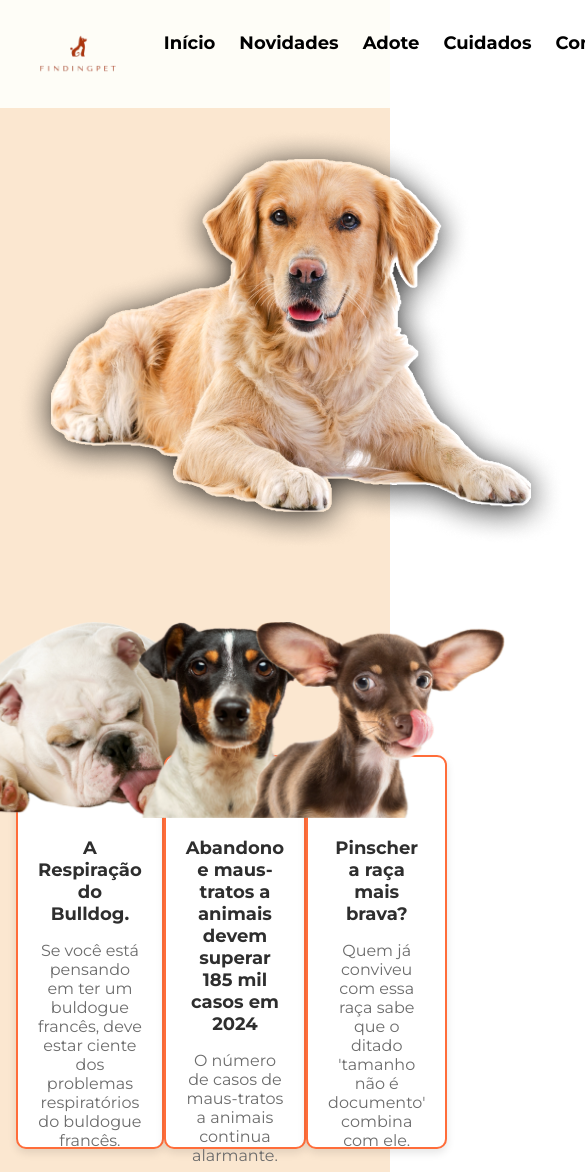
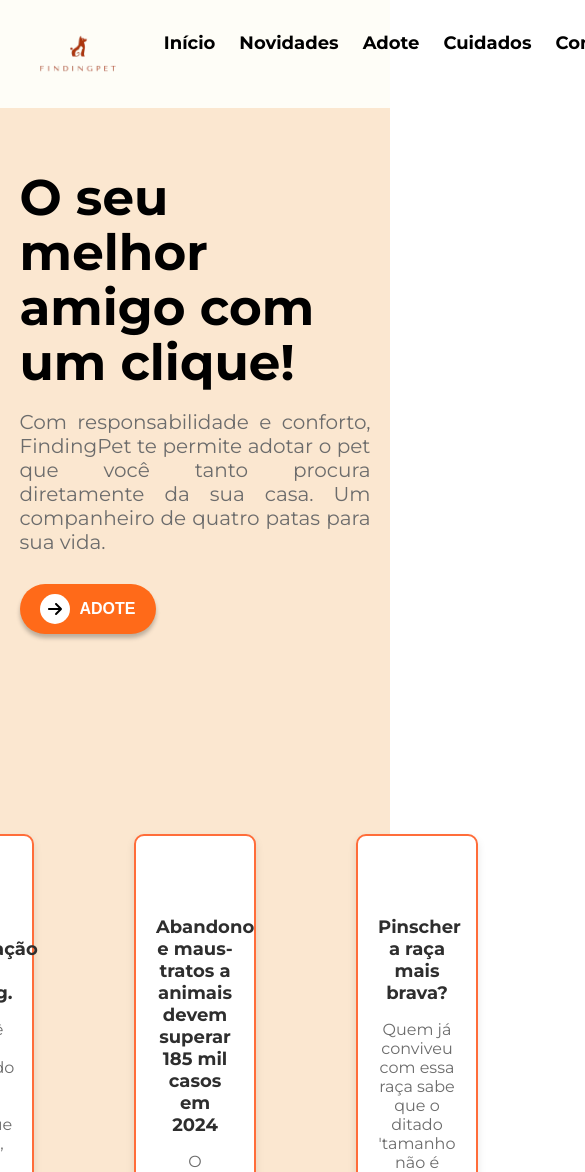
Before and after one commit to lucasgomesdesouza/finding-pets, a React (Create React App) app: page / in a window 390 px wide. Shown: the top 1172 px of the page, 585 px wide, since content can reach past the window. Built offline with nearby package versions, Linux system fonts and the light colour scheme.

Commit message:
homepage media querie

```diff
--- a/src/components/CardSection/CardSection.jsx
+++ b/src/components/CardSection/CardSection.jsx
@@ -3,6 +3,7 @@ import InfoCard from "../InfoCard/InfoCard";
 import bulldogImage from "../../assets/images/bulldog.png";
 import jackRussellImage from "../../assets/images/jack_russell.png";
 import pinscherImage from "../../assets/images/pinscher.png";
+import styles from "./CardSection.module.css"
 
 const CardSection = () => {
     const cardsData = [
@@ -27,7 +28,7 @@ const CardSection = () => {
     ];
 
     return (
-        <div style={{ display: "flex", justifyContent: "space-between", paddingBottom: "80px", paddingTop: "120px" }}>
+        <div className={styles.cardSectionContainer}>
             {cardsData.map((card, index) => (
                 <InfoCard
                     key={index}
--- /dev/null
+++ b/src/components/CardSection/CardSection.module.css
@@ -0,0 +1,14 @@
+.cardSectionContainer{
+    display: flex;
+    justify-content: space-between;
+    padding-bottom: 80px;
+    padding-top: 120px;
+}
+
+@media(max-width:1475px){
+    .cardSectionContainer{
+        flex-direction: row;
+        justify-content: center;
+        gap: 100px;
+    }
+}
--- a/src/components/HeroContent/HeroSection.module.css
+++ b/src/components/HeroContent/HeroSection.module.css
@@ -6,11 +6,13 @@
     border-radius: 8px;
     padding-bottom: 40px;
     padding-top: 20px;
+    width: 100%
 }
 
 .hero_section img {
     border-radius: 8px;
     padding-right: 24px;
+    width: 30vw;
 }
 
 .hero_section h2 {
@@ -27,5 +29,22 @@
     line-height: 1.2;
     margin-bottom: 30px;
     text-align: justify;
-    width: 700px;
+
 }
+
+@media(max-width:880px){
+    .hero_section img {
+        display: none;
+    }
+}
+@media(max-width:1024px){
+    .hero_section {
+        justify-self: center;
+    }
+
+}
+@media(max-width:1475px){
+    .hero_section{
+       width: 90%;
+    }
+}
--- a/src/components/InfoCard/InfoCard.module.css
+++ b/src/components/InfoCard/InfoCard.module.css
@@ -52,3 +52,16 @@ p {
 .link:hover {
     text-decoration: underline;
 }
+
+@media(max-width:1024px){
+    .image{
+        display: none;
+    }
+}
+
+@media(max-width:1475px){
+    .card{
+       width: 20vw;
+    }
+
+}
--- a/src/components/TestimonialCard/TestimonialCard.jsx
+++ b/src/components/TestimonialCard/TestimonialCard.jsx
@@ -16,6 +16,7 @@ const TestimonialCard = () => {
             <div>
                 <img src={deborahPavanelli} alt="Déborah Pavanelli" />
             </div>
+            <div className={styles.textImage}>
                 <div className={styles.testimonialText}>
                     <div className={styles.testimonialPersonData}>
                         <h2>Déborah Pavanelli</h2>
@@ -34,6 +35,7 @@ const TestimonialCard = () => {
                 </div>
             </div>
         </div>
+    </div>
   );
 };
 
--- a/src/components/TestimonialCard/TestimonialCard.module.css
+++ b/src/components/TestimonialCard/TestimonialCard.module.css
@@ -37,10 +37,32 @@
     display: grid;
     grid-template-columns: repeat(2, 1fr);
     gap: 10px;
-  }
+}
 
   .petImages img {
     height: auto;
     object-fit: cover;
     border-radius: 10px;
-  }
+}
+
+.textImage{
+    display: flex;
+    flex-direction: row;
+}
+
+@media(max-width:1475px){
+    .testimonialCard{
+       width: 90vw;
+    }
+
+    .textImage{
+        display: flex;
+        flex-direction: column;
+    }
+
+    .petImages{
+        grid-template-columns: repeat(2,1fr);
+        width: 0px;
+        gap: 10px;
+    }
+}
--- a/src/styles.css
+++ b/src/styles.css
@@ -1,6 +1,7 @@
 @import url('https://fonts.googleapis.com/css2?family=Montserrat:ital,wght@0,100..900;1,100..900&display=swap');
 
 body {
+  width: 100vw;
   margin: 0;
   font-family: "Montserrat", -apple-system, BlinkMacSystemFont, 'Segoe UI', 'Roboto', 'Oxygen',
     'Ubuntu', 'Cantarell', 'Fira Sans', 'Droid Sans', 'Helvetica Neue', sans-serif;
@@ -15,11 +16,11 @@ code {
 
 .container {
   background-color: #F1AE5F4A;
+  width: 100vw;
 }
 
 .pages_content {
   width: 100%;
   max-width: 1440px;
   margin: 0 auto;
-  padding: 0 16px;
 }
```
Lines whose indentation alone changed are shown as unchanged.
